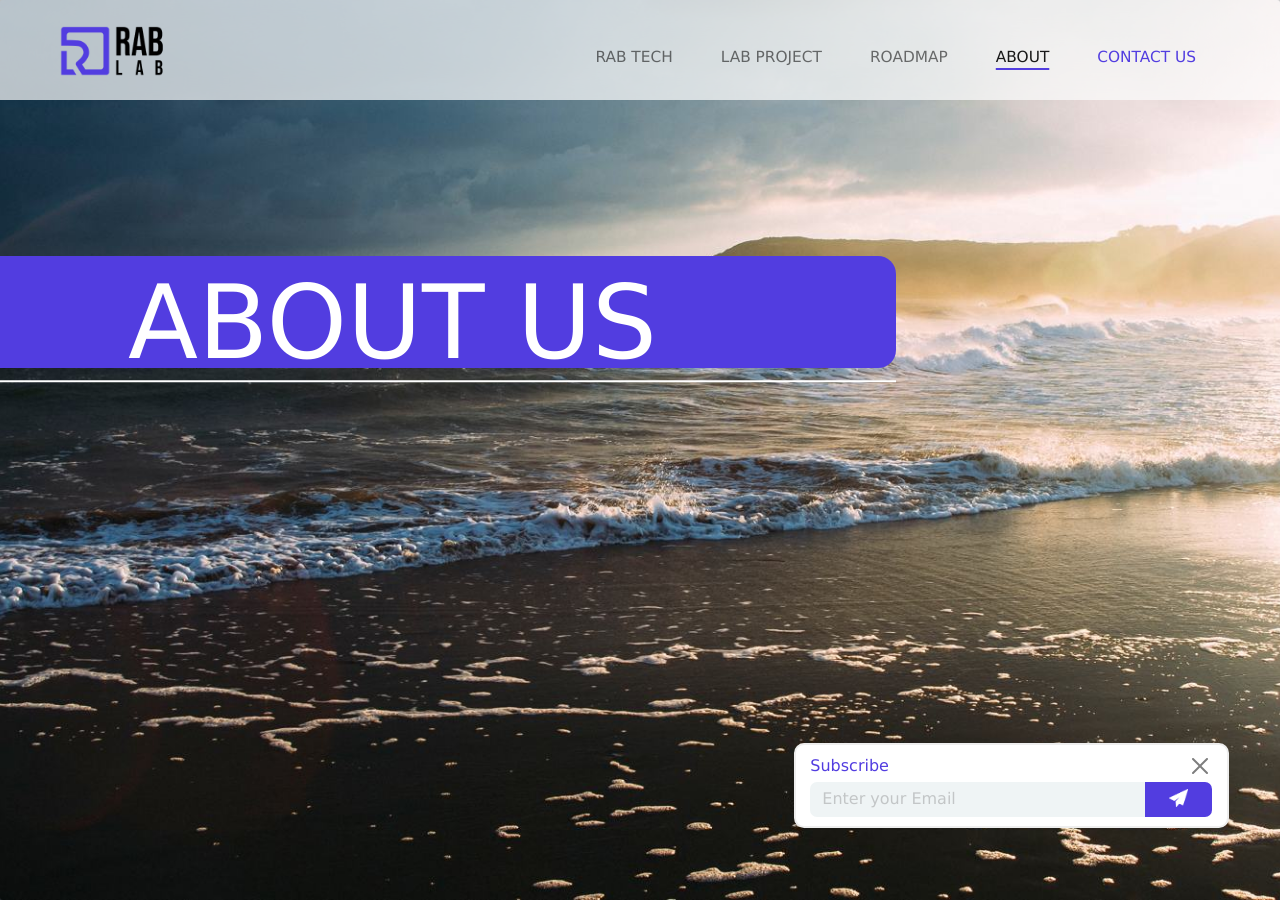
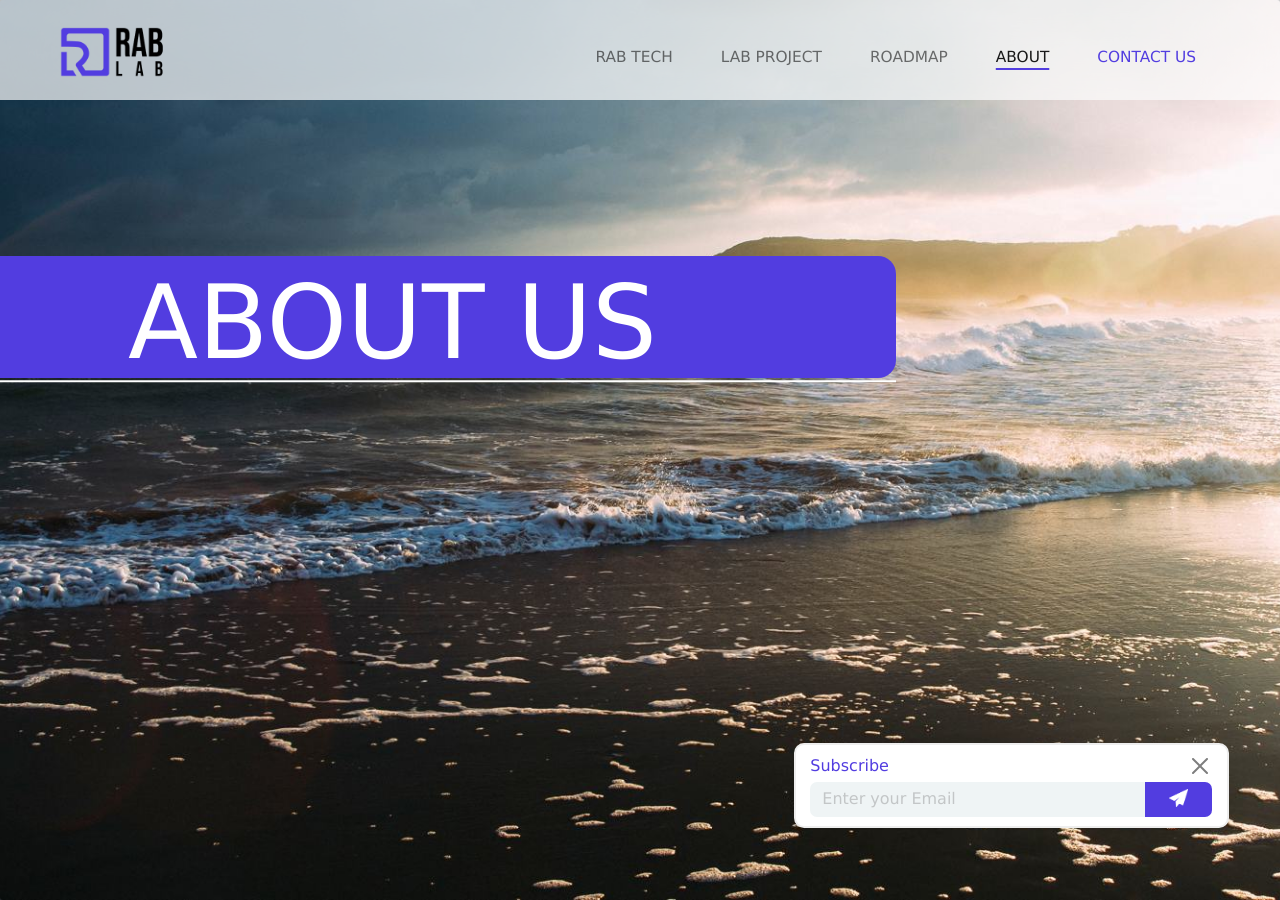
Before and after one commit to rab-lab/rab-lab.github.io, a Jekyll site: the page built from about.md, in a window 1280 px wide and 900 px high. Built offline with Jekyll 4.4.1, drawn with Linux system fonts in a browser that asks for light colours; nearby versions of some CDN libraries.

Commit message:
Edited hero layout

```diff
--- a/_includes/header.html
+++ b/_includes/header.html
@@ -1,7 +1,7 @@
 <nav class="navbar navbar-expand-lg navbar-light sticky-top" style="height: 100px; background-color: rgba(255, 255, 255, 0.7); backdrop-filter: blur(50px); -webkit-backdrop-filter: blur(50px);">
   <div class="container-fluid pt-3">
     <a class="navbar-brand px-5 py-4" href="{{ site.url }}">
-      <img src="/assets/images/rab-lab-logo.png" alt="" style="height: 50px; margin-top: -3vh; margin-bottom: -1.0vh;">
+      <img src="/assets/images/rab-lab-logo.png" alt="" style="height: 50px; margin-top: -25px; margin-bottom: -1.0vh;">
     </a>
     <div class="d-flex">
       <button class="navbar-toggler" type="button" data-bs-toggle="collapse" data-bs-target="#navbarTogglerDemo01" aria-controls="navbarTogglerDemo01" aria-expanded="false" aria-label="Toggle navigation">
--- a/_layouts/default.html
+++ b/_layouts/default.html
@@ -9,9 +9,7 @@
         </div>
     </div>
     <div class="animate-in" style="position: absolute; top: 29.5vw; width: 80%; left: -10%">
-        <!-- <a href="#main-content" style="color: white;"> -->
-            <img src="/assets/images/horizontal_line.svg">
-        <!-- </a> -->
+        <img src="/assets/images/horizontal_line.svg">
     </div>
 </div>
 {% if page.slogan %}
--- a/_layouts/home.html
+++ b/_layouts/home.html
@@ -73,7 +73,7 @@
         </div>
     </div>
 </div>
-<div class="text-center text-uppercase animate-in pd-0" style="background-color: #523DE0; color: white;">
-    <h1 class="pt-5 w-75 mx-auto lh-lg from-bottom slogan" style="position: relative;">Ready to get started?</h1>
-    <button class="btn btn-light py-3 mt-3 w-25 from-bottom" onclick="location.href='/contact.html'" type="button" style="margin-bottom: 80pt; position: relative;">Get in touch</button>
+<div class="text-center text-uppercase animate-in pd-0 pb-5" style="background-color: #523DE0; color: white;">
+    <h1 class="pt-5 w-75 mx-auto lh-lg slogan" style="position: relative;">Ready to get started?</h1>
+    <button class="btn btn-light py-3 mt-3 w-25" onclick="location.href='/contact.html'" type="button" style="position: relative;">Get in touch</button>
 </div>
--- a/assets/css/style.scss
+++ b/assets/css/style.scss
@@ -187,6 +187,7 @@
     text-transform: uppercase;
     line-height: 4.5vw;
     padding-top: 3vw;
+    padding-bottom: 0.8vw;
 }
 
 .hero-slogan {
```
Also changed, not shown: _includes/project_card.html (line endings or trailing spaces).
